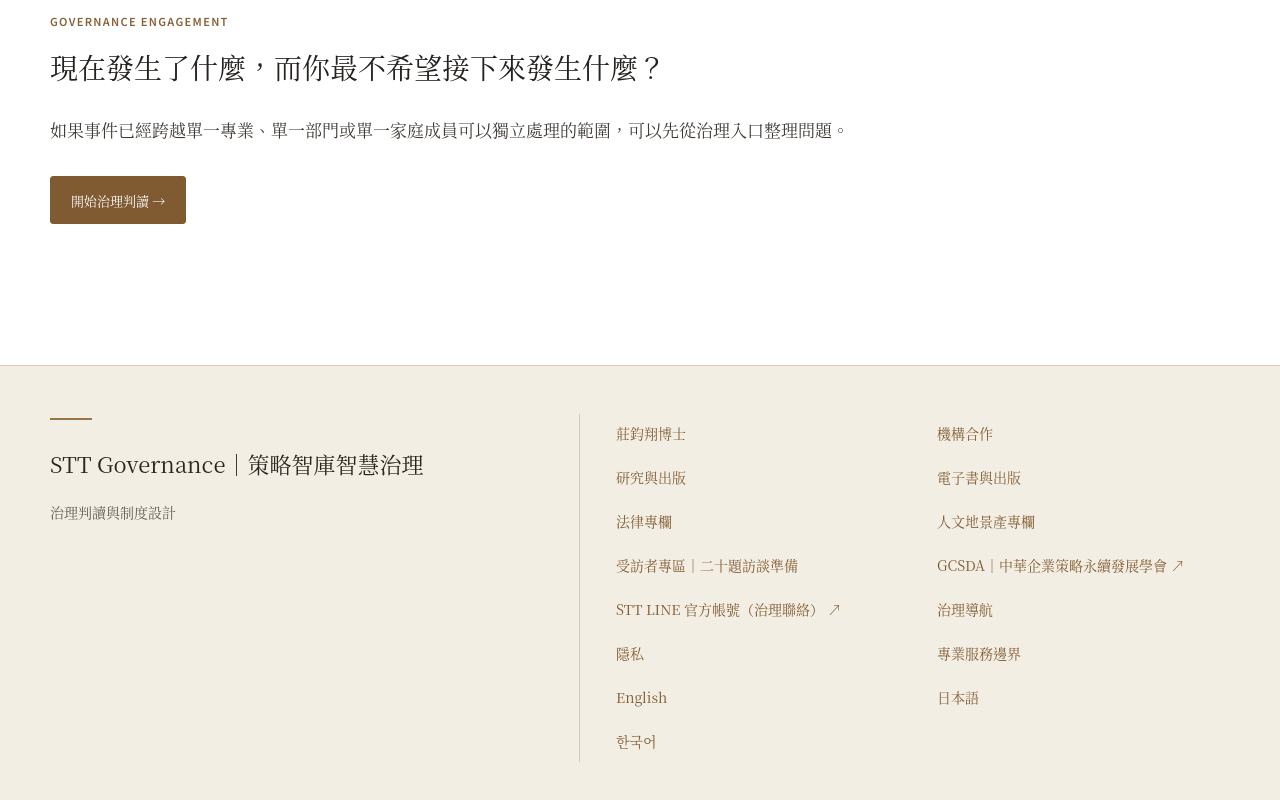
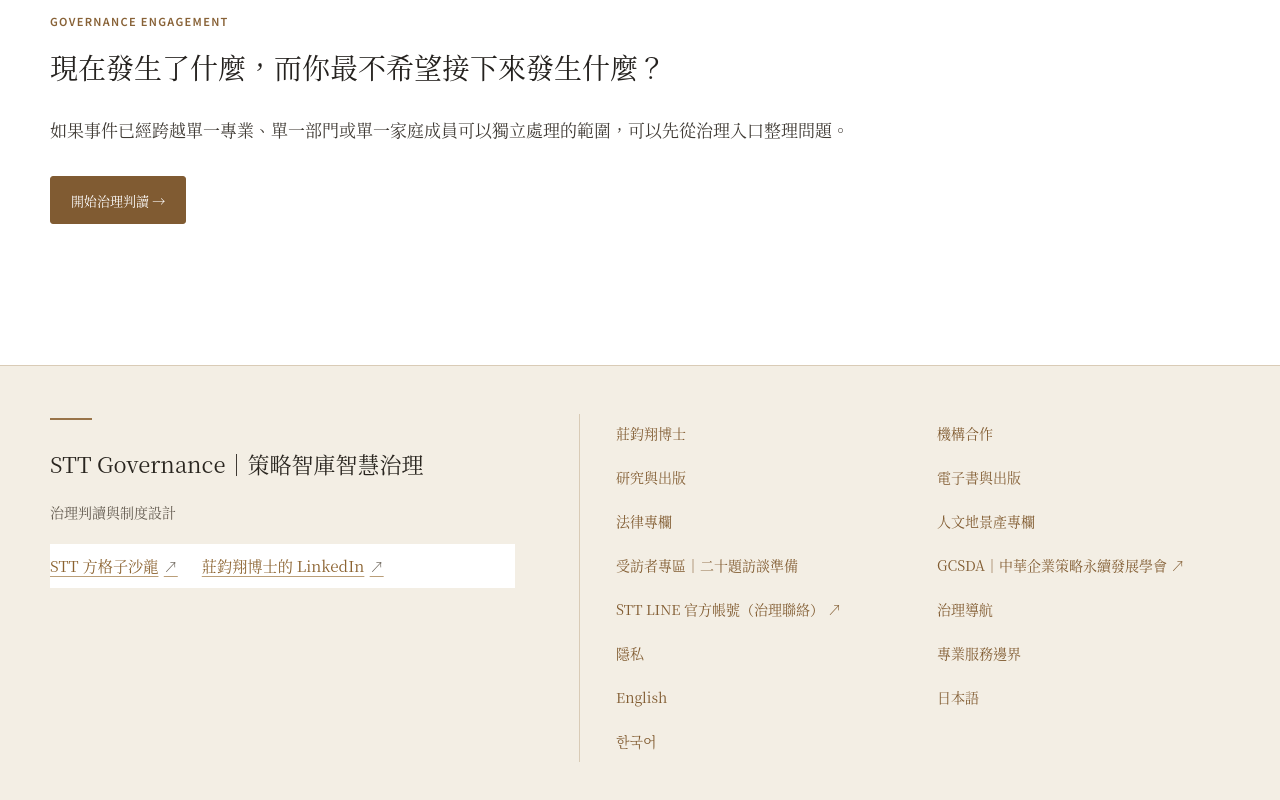
Before and after one commit to pc5888pc5888/STT-003, a React (Vite) app: page /problems in a window 1280 px wide. Shown: the part 4713-5513 px from the top of the page. Built offline with nearby package versions, Linux system fonts and the light colour scheme.

Commit message:
Link STT readers to the Vocus salon and Dr. Chuang’s LinkedIn profile

```diff
--- a/src/App.tsx
+++ b/src/App.tsx
@@ -1,3 +1,4 @@
+import PublicProfileLinks from "./components/PublicProfileLinks";
 import { PageTranslationProvider, PageTranslationStatus } from "./i18n/PageTranslation";
 import { PageLanguageLink } from "./components/PageLanguageLink";
 import { useEffect, useLayoutEffect, useState, type ReactNode } from "react";
@@ -155,7 +156,7 @@ export function PublicShell({ children }: ShellProps) {
       <main id="main-content" tabIndex={-1} className="stt-g0-main">{children}</main>
       <footer id="site-footer" className="stt-g0-footer institutional-footer">
         <div className="stt-g0-footer__inner">
-          <div className="stt-g0-footer__brand institutional-footer__brand"><strong>STT Governance｜策略智庫智慧治理</strong><span>治理判讀與制度設計</span></div>
+          <div className="stt-g0-footer__brand institutional-footer__brand"><strong>STT Governance｜策略智庫智慧治理</strong><span>治理判讀與制度設計</span><PublicProfileLinks /></div>
           <nav className="stt-g0-footer__links institutional-footer__links" aria-label="頁尾導覽">
             <Link to="/eric-chuang">莊鈞翔博士</Link><Link to="/institutions">機構合作</Link><Link to="/insights">研究與出版</Link>
             <Link to="/books">電子書與出版</Link><Link to="/columns/legal">法律專欄</Link><Link to="/columns/humanistic">人文地景產專欄</Link>
--- /dev/null
+++ b/src/components/PublicProfileLinks.tsx
@@ -0,0 +1,35 @@
+import { useLocation } from "react-router-dom";
+import translations from "../i18n/publicationTranslations.json";
+import "./public-profile-links.css";
+
+const profiles = {
+  vocus: "https://vocus.cc/salon/STTGovernance",
+  linkedin: "https://www.linkedin.com/in/stt-governance/",
+};
+
+const navigationLabels = {
+  zh: "公開專欄與個人檔案",
+  en: "Columns and author profile",
+  ja: "コラムと著者プロフィール",
+  ko: "칼럼 및 저자 프로필",
+};
+
+export default function PublicProfileLinks({ id }: { id?: string }) {
+  const { pathname, search } = useLocation();
+  const selected = pathname.match(/^\/(en|ja|ko)(?:\/|$)/)?.[1] ?? new URLSearchParams(search).get("lang");
+  const language = selected === "en" || selected === "ja" || selected === "ko" ? selected : "zh";
+  const names = language === "zh" ? undefined : translations[language];
+  const salon = names?.["STT 方格子沙龍"] ?? "STT 方格子沙龍";
+  const profile = names?.["莊鈞翔博士的 LinkedIn"] ?? "莊鈞翔博士的 LinkedIn";
+
+  return (
+    <nav id={id} className="stt-public-profiles" aria-label={navigationLabels[language]} data-stt-no-translate="true">
+      <a href={profiles.vocus} target="_blank" rel="noopener noreferrer">
+        {salon} <span aria-hidden="true">↗</span>
+      </a>
+      <a href={profiles.linkedin} target="_blank" rel="noopener noreferrer">
+        {profile} <span aria-hidden="true">↗</span>
+      </a>
+    </nav>
+  );
+}
--- /dev/null
+++ b/src/components/public-profile-links.css
@@ -0,0 +1,28 @@
+#root .stt-public-profiles {
+  display: flex;
+  align-items: baseline;
+  flex-wrap: wrap;
+  gap: 0 1.5rem;
+  margin-block: 0.5rem 1rem;
+  scroll-margin-top: 8rem;
+}
+#root .stt-public-profiles a {
+  display: inline-flex;
+  align-items: center;
+  gap: 0.35em;
+  min-height: 44px;
+  margin: 0;
+  padding: 0;
+  color: #805b30;
+  font-size: 0.95rem;
+  line-height: 1.5;
+  text-decoration: underline;
+  text-decoration-color: #ba9e78;
+  text-underline-offset: 0.24em;
+}
+#root .stt-public-profiles a:focus-visible {
+  outline: 2px solid currentColor;
+  outline-offset: 3px;
+}
+#root .stt-public-profiles a:hover { text-decoration-color: currentColor; }
+#root .institutional-footer__brand .stt-public-profiles { margin: 0; }
--- a/src/pages/EnglishFoundation.tsx
+++ b/src/pages/EnglishFoundation.tsx
@@ -1,3 +1,4 @@
+import PublicProfileLinks from "../components/PublicProfileLinks";
 import { PageLanguageLink } from "../components/PageLanguageLink";
 import { FormEvent, useEffect, useRef, useState, type ReactNode } from "react";
 import { Link, NavLink, useLocation, useSearchParams } from "react-router-dom";
@@ -78,6 +79,7 @@ export function EnglishShell({ children }: { children: ReactNode }) {
           <div className="stt-g0-footer__brand institutional-footer__brand">
             <strong>STT Governance｜策略智庫智慧治理</strong>
             <span>Governance Judgment & Institutional Design</span>
+            <PublicProfileLinks />
           </div>
           <nav className="stt-g0-footer__links institutional-footer__links" aria-label="Footer navigation">
             <Link to="/en/how-stt-works">How STT Works</Link>
--- a/src/pages/EricLocalized.tsx
+++ b/src/pages/EricLocalized.tsx
@@ -1,3 +1,4 @@
+import PublicProfileLinks from "../components/PublicProfileLinks";
 import { useEffect } from "react";
 import { Link } from "react-router-dom";
 import UnifiedTitleHero from "../components/UnifiedTitleHero";
@@ -59,7 +60,7 @@ export default function EricLocalized({lang}:{lang:Language}) {
     <section className="stt-inst-section"><div className="stt-inst-shell"><p className="stt-inst-kicker">AI GOVERNANCE & TECHNICAL PRACTICE</p><h2>{t.technical}</h2><div className="stt-inst-body"><p>{t.technicalText}</p></div></div></section>
     <section className="stt-inst-section"><div className="stt-inst-shell"><p className="stt-inst-kicker">HUMAN AUTHORITY</p><h2>{t.human}</h2><div className="stt-inst-body"><p>{t.humanText}</p></div></div></section>
     <section className="stt-inst-section"><div className="stt-inst-shell"><p className="stt-inst-kicker">CURRENT POSITIONS</p><h2>{t.positions}</h2><div className="stt-inst-body"><div className="stt-eric-position-list">{AUTHOR_PROFILE.positions.map(position=><div className="stt-eric-position-row" key={position}><b>POSITION</b><div lang={translated[position] ? lang : "zh-Hant"}>{translated[position] ?? position}</div></div>)}</div><p className="stt-eric-position-note">{t.positionNote}</p></div></div></section>
-    <section className="stt-inst-section"><div className="stt-inst-shell"><p className="stt-inst-kicker">RESEARCH & PUBLICATIONS</p><h2>{t.publications}</h2><div className="stt-inst-body"><p>{t.publicationText}</p><div className="stt-eric-publication-list">{AUTHOR_PROFILE.publications.map(title=><div className="stt-eric-publication-row" key={title}><b>PUBLICATION</b><div lang={translated[title] ? lang : "zh-Hant"}>{translated[title] ?? title}</div></div>)}</div><Link to={"/"+lang+"/insights"}>{t.more} →</Link></div></div></section>
+    <section className="stt-inst-section"><div className="stt-inst-shell"><p className="stt-inst-kicker">RESEARCH & PUBLICATIONS</p><h2>{t.publications}</h2><div className="stt-inst-body"><p>{t.publicationText}</p><div className="stt-eric-publication-list">{AUTHOR_PROFILE.publications.map(title=><div className="stt-eric-publication-row" key={title}><b>PUBLICATION</b><div lang={translated[title] ? lang : "zh-Hant"}>{translated[title] ?? title}</div></div>)}</div><Link to={"/"+lang+"/insights"}>{t.more} →</Link><PublicProfileLinks id="author-platforms" /></div></div></section>
     <section className="stt-inst-section"><div className="stt-inst-shell"><p className="stt-inst-kicker">GOVERNANCE INTAKE</p><h2>{t.intake}</h2><div className="stt-inst-body"><p>{t.intakeText}</p><Link to={"/"+lang+"/start"}>{t.action} →</Link></div></div></section>
   </div>;
 }
--- a/src/pages/InstitutionalPages.tsx
+++ b/src/pages/InstitutionalPages.tsx
@@ -1,3 +1,4 @@
+import PublicProfileLinks from "../components/PublicProfileLinks";
 import { useEffect, type ReactNode } from "react";
 import { Link } from "react-router-dom";
 import UnifiedTitleHero from "../components/UnifiedTitleHero";
@@ -137,6 +138,7 @@ export function EricPage(){
     <Section kicker="PUBLIC INTERPRETATION" title="公開判讀與第三方專欄">
       <p>公開專欄與第三方媒體發表用來呈現研究如何進入現實事件；M 傳媒屬外部第三方媒體，僅標示為發表來源。</p>
       <a href={M_MEDIA_URL} target="_blank" rel="noreferrer">M 傳媒｜外部第三方發表來源 ↗</a>
+      <PublicProfileLinks id="author-platforms" />
     </Section>
 
     <Section kicker="GOVERNANCE INTAKE" title="最後需要被回答的，不是誰給答案，而是誰能承擔決定">
--- a/src/pages/JapaneseFoundation.tsx
+++ b/src/pages/JapaneseFoundation.tsx
@@ -1,3 +1,4 @@
+import PublicProfileLinks from "../components/PublicProfileLinks";
 import { PageLanguageLink } from "../components/PageLanguageLink";
 import { FormEvent, useEffect, useRef, useState, type ReactNode } from "react";
 import { Link, NavLink, useLocation, useSearchParams } from "react-router-dom";
@@ -71,6 +72,7 @@ export function JapaneseShell({children}:{children:ReactNode}){
         <div className="stt-g0-footer__brand institutional-footer__brand">
           <strong>STT Governance｜策略智庫智慧治理</strong>
           <span>ガバナンス判断と制度設計</span>
+            <PublicProfileLinks />
         </div>
         <nav className="stt-g0-footer__links institutional-footer__links" aria-label="フッターナビゲーション">
           <Link to="/ja/how-stt-works">STTの判断方法</Link>
--- a/src/pages/KoreanFoundation.tsx
+++ b/src/pages/KoreanFoundation.tsx
@@ -1,3 +1,4 @@
+import PublicProfileLinks from "../components/PublicProfileLinks";
 import { PageLanguageLink } from "../components/PageLanguageLink";
 import { FormEvent, useEffect, useRef, useState, type ReactNode } from "react";
 import { Link, NavLink, useLocation, useSearchParams } from "react-router-dom";
@@ -71,6 +72,7 @@ export function KoreanShell({children}:{children:ReactNode}){
         <div className="stt-g0-footer__brand institutional-footer__brand">
           <strong>STT Governance｜策略智庫智慧治理</strong>
           <span>거버넌스 판단과 제도 설계</span>
+            <PublicProfileLinks />
         </div>
         <nav className="stt-g0-footer__links institutional-footer__links" aria-label="푸터 내비게이션">
           <Link to="/ko/how-stt-works">STT의 판단 방식</Link>
--- a/src/pages/PublicationLibrary.tsx
+++ b/src/pages/PublicationLibrary.tsx
@@ -1,3 +1,4 @@
+import PublicProfileLinks from "../components/PublicProfileLinks";
 import { useMemo, useRef } from "react";
 import { Link, NavLink, Navigate, useLocation, useParams, useSearchParams } from "react-router-dom";
 import UnifiedTitleHero from "../components/UnifiedTitleHero";
@@ -229,6 +230,7 @@ export function PublishedWorksPage({ series: fixedSeries }: { series?: string })
     {fixedSeries || seriesKey ? <LibraryHeading kicker="STT GOVERNANCE · PUBLISHED WORKS" title={selectedSeries?.label || "專欄與報導"} lead={selectedSeries?.description || "從系列、治理主題與關鍵字閱讀公開作品。每篇內容均保留其原始發表來源，不以單一媒體作為全部作品的分類。"} /> : null}
     <PublicationNavigation />
     {!fixedSeries && <nav className="stt-library-series" aria-label="作品系列"><Link to="/columns" aria-current={!seriesKey ? "page" : undefined}>全部作品</Link>{SERIES.filter(item => WORKS.some(work => work.series === item.key)).map(item => <Link key={item.key} to={seriesHref(item)}>{item.label}</Link>)}</nav>}
+    <PublicProfileLinks id="column-platforms" />
     <section className="stt-library-tools" aria-label="作品篩選">
       <label className="stt-library-search">搜尋作品<input type="search" aria-label="搜尋作品" value={query} onChange={event => update("q", event.target.value)} placeholder="標題、作者或關鍵字" /></label>
       <label>治理主題<select aria-label="治理主題" value={themeKey} onChange={event => update("theme", event.target.value)}><option value="">全部主題</option>{THEMES.map(item => <option key={item.key} value={item.key}>{item.label}</option>)}{themeKey && !selectedTheme && <option value={themeKey}>未辨識的主題</option>}</select></label>
```
Also changed, not shown: src/i18n/publicationTranslations.json.
